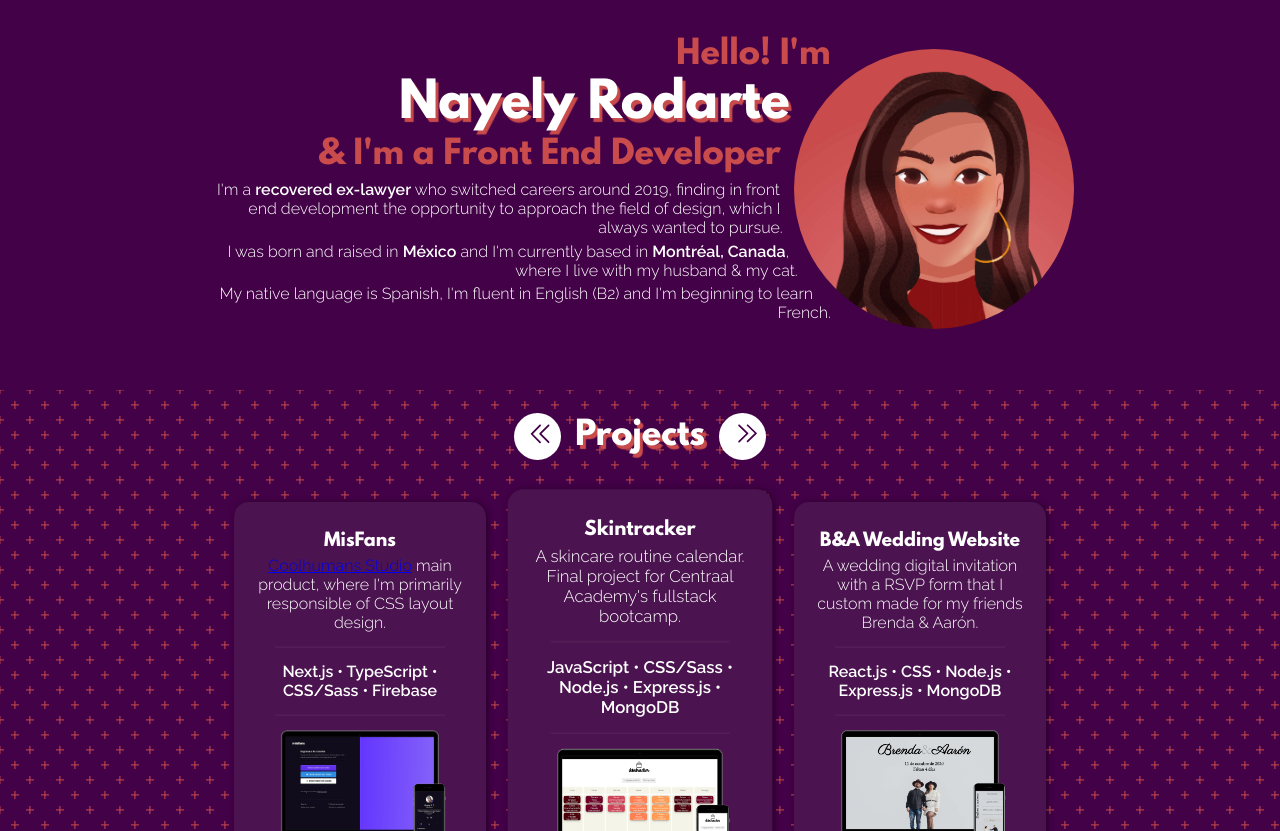
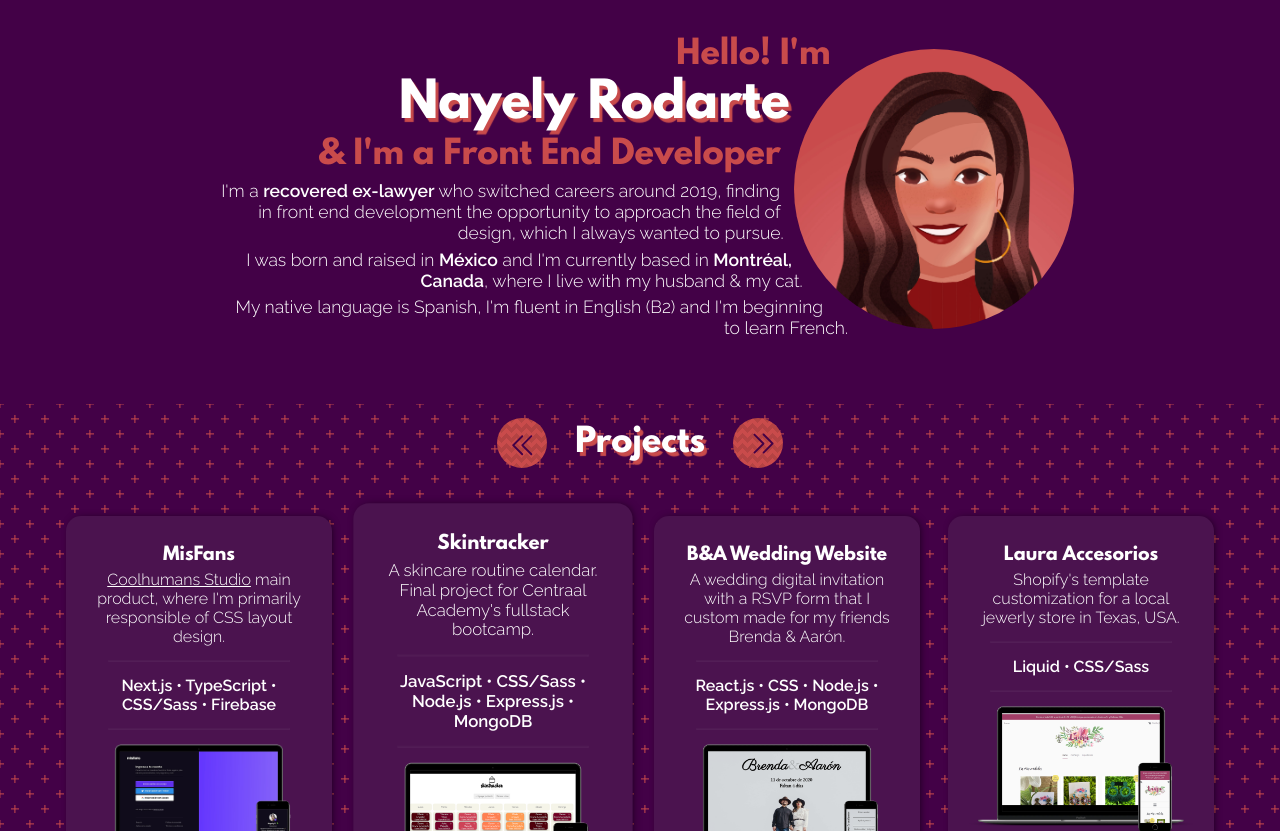
Before and after one commit to nayelyrodarte/portfolio, a website: page index.html in a window 1280 px wide. Shown: the top 831 px of the page. Drawn offline with Linux system fonts and the light colour scheme.

Commit message:
Fix grid in projects sections for desktop

```diff
--- a/css/projects.scss
+++ b/css/projects.scss
@@ -1,6 +1,7 @@
 .projects {
     display: grid;
     grid-auto-flow: column;
+    grid-template-columns: 1fr;
     justify-items: center;
     align-items: center;
     width: 100%;
@@ -41,14 +42,14 @@
 
     .projects-grid {
       display: grid;
+      grid-auto-flow: column;
+      grid-template-columns: fit-content;
       padding: 6em 1em;
       padding-bottom: 2em;
       padding-top: 7em;
       margin: 0 2em;
       gap: 2em;
       width: 100%;
-      grid-template-columns: repeat(3, 1fr);
-      grid-template-rows: 1fr;
       justify-content: center;
 
       @media only screen and (min-width: 992px) {
@@ -64,10 +65,12 @@
     align-content: center;
     justify-content: center;
     align-items: center;
+    justify-self: center;
+    margin: auto;
     top: 5.5em;
     display: flex;
-    gap: 1em;
-    width: 100%;
+    gap: 2em;
+    width: fit-content;
     color: #FFFFFF;
   text-shadow: var(--accent-pink) 3px 4px 1px;
 
@@ -82,12 +85,11 @@
       border-radius: 100%;
       width: 3.5em;
       height: 3.5em;
-      background-color: white;
       border: none;
       display: none;
 
       &:disabled {
-        background-color: rgba(255, 255, 255, 0.295);
+        background: rgba(255, 255, 255, 0.295);
       }
 
       img {
@@ -105,8 +107,8 @@
 
       img {
         transform: rotate(0.5turn);
-        margin-top: -0.5em;
-        margin-left: 0.4em;
+        margin-top: -0.10em;
+        margin-left: -0.20em;
       }
     }
 
@@ -115,10 +117,9 @@
 
       img {
         margin-top: 0.2em;
-        margin-left: 0.8em;
+        margin-left: 0.10em;
       }
     }
-
   }
 
   ::-webkit-scrollbar {
@@ -128,11 +129,13 @@
 
 
   .card {
+    display: flex;
+    flex-direction: column;
+    align-content: center;
     text-align: center;
     background-color: var(--accent-purple);
     color: white;
-    //font-size: 0.9em;
-    min-width: 15em;
+    min-width: 16em;
     border-radius: 15px;
     box-shadow: 2px 0px 9px -3px rgba(0, 0, 0, 0.75);
     padding: 2em 1.5em;
@@ -146,10 +149,7 @@
 
     p:nth-of-type(2) {
       font-weight: bold;
-    }
-
-    p:nth-of-type(3) {
-      margin: 1em 0;
+      margin-bottom: 0;
     }
 
     img {
```
Also changed, not shown: css/styles.css.
